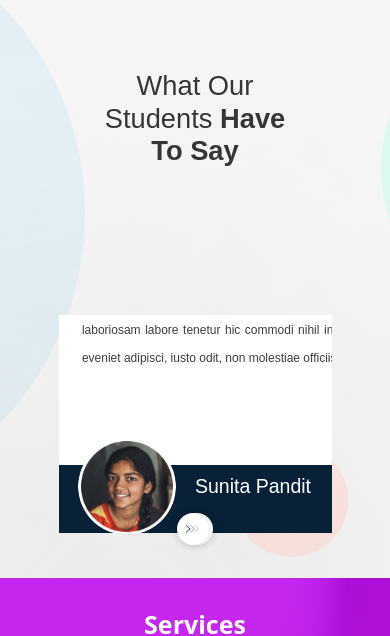
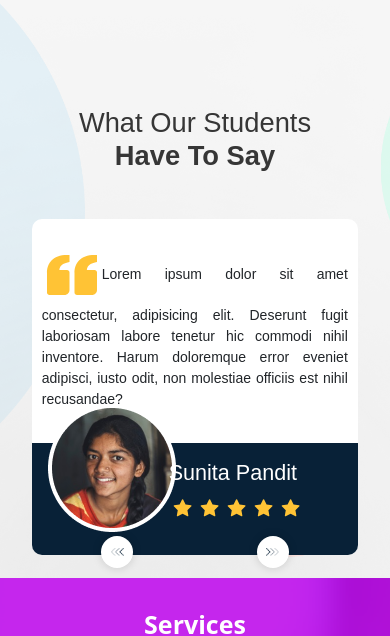
Before and after one commit to lokesbs0608/scholarSwan_bts, a React (Vite) app: page / in a window 390 px wide. Shown: the part 2942-3578 px from the top of the page. Built offline with nearby package versions, Linux system fonts and the light colour scheme.

Commit message:
testimonials

```diff
--- a/src/App.scss
+++ b/src/App.scss
@@ -39,7 +39,7 @@ body {
   width: 100%;
   height: 85% !important;
   font-family: "Montserrat", sans-serif;
-  padding: 5rem 0px;
+  padding: 5rem 0rem;
 }
 
 .swiper-button-prev,
@@ -57,6 +57,35 @@ body {
 .swiper-rtl .swiper-button-prev {
   right: var(--swiper-navigation-sides-offset, 45%) !important;
   left: auto;
+}
+
+
+
+
+@media (max-width: 768px) {
+  #pg4-content .swiper {
+
+    padding: 0;
+  }
+
+  .swiper-button-prev,
+  .swiper-button-next {
+    bottom:0% !important;
+    z-index: 100000 !important;
+  }
+
+  .swiper-button-prev,
+  .swiper-rtl .swiper-button-next {
+    left: var(--swiper-navigation-sides-offset, 25%) !important;
+    right: auto;
+
+  }
+  .swiper-button-next,
+  .swiper-rtl .swiper-button-prev {
+    right: var(--swiper-navigation-sides-offset, 25%) !important;
+    left: auto;
+  }
+
 }
 
 input {
--- a/src/pages/home/home.scss
+++ b/src/pages/home/home.scss
@@ -715,10 +715,8 @@
 
   #pg4-content {
     height: 100%;
-    width: 80%;
     margin: auto;
-    // top: -5vw;
-    // left: 0;
+
     z-index: 2;
     display: flex;
     flex-direction: column;
@@ -1678,8 +1676,8 @@
     }
 
     #pg4-content {
-      padding: 0 5vw;
-      padding-top: 25vw;
+      padding: 0 2vw;
+      padding-top: 20vw;
     }
 
     #pg4-content h2 {
@@ -1695,7 +1693,6 @@
 
     #pg4-content #swiper-pg4 {
       width: 100%;
-      margin-top: 15vw;
       justify-content: flex-start;
       display: flex;
       overflow-y: hidden;
@@ -1716,7 +1713,7 @@
     }
 
     #pg4-content #swiper-pg4 .member p {
-      padding: 6vw;
+      padding: 2vw;
       padding-top: 10vw;
       font-size: 12px;
     }
@@ -1729,8 +1726,8 @@
     #pg4-content #swiper-pg4 .member .bottom {
       width: 100%;
       height: 30%;
-      gap: 5vw;
-      padding: 3vw 5vw;
+      gap: 2vw;
+      padding: 1vw 2vw;
     }
 
     #swiper-pg4 .member .bottom .profiles {
--- a/src/pages/home/testimonials.jsx
+++ b/src/pages/home/testimonials.jsx
@@ -1,17 +1,19 @@
-import React from 'react';
+import React from "react";
 import testimonial_img1 from "../../Images/testimonial_img1.png";
 import { Swiper, SwiperSlide } from "swiper/react";
 import { Autoplay, Navigation } from "swiper/modules";
 import "swiper/css";
 import "swiper/css/navigation";
 import "swiper/css/pagination";
-import '../../App.scss'
+import "../../App.scss";
+import "./testimonials.scss";
+import { GoStarFill } from "react-icons/go";
 
 const Testimonials = () => {
   return (
-    <div id="section4" className='pt-4 py-4'>
-    <div className=" " id="pg4-content">
-      <h2>
+    <div id="section4" className="pt-4 py-4">
+      <div className=" mt-4 pt-4" id="pg4-content">
+        <h2 className="mt-4 pt-4">
           What Our Students <span>Have To Say</span>
         </h2>
         <Swiper
@@ -46,14 +48,15 @@ const Testimonials = () => {
             },
           }}
           modules={[Navigation, Autoplay]}
-        className="mySwiper"
+          style={{maxWidth:'1400px',margin:'0 auto'}}
         >
           {[1, 2, 3, 4, 5, 6, 7].map((items) => {
             return (
               <SwiperSlide>
-              <div className="gap-2" id="swiper-pg4">
-                <div className="member ">
-                  <p className=''>
+                <div className="gap-2 " id="swiper-pg4">
+                  <div className="card_container d-sm-none d-md-none d-lg-block py-3 mx-4">
+                    <div className="card_header_">
+                      <p className="">
                         <span>
                           <svg
                             width="60"
@@ -68,32 +71,27 @@ const Testimonials = () => {
                             />
                           </svg>
                         </span>
-
                         Lorem ipsum dolor sit amet consectetur, adipisicing
                         elit. Deserunt fugit laboriosam labore tenetur hic
                         commodi nihil inventore. Harum doloremque error eveniet
                         adipisci, iusto odit, non molestiae officiis est nihil
                         recusandae?
                       </p>
-                  <div className="bottom">
-                    <div className="profiles">
-                      <img
-                        className="testimonial_img1 "
-                        src={testimonial_img1}
-                        alt="arrow"
-                      />
                     </div>
+                    <div className="card_footer_">
+                      <img className="img" src={testimonial_img1} alt="arrow" />
                       <div>
                         <h4>Sunita Pandit</h4>
-                      <i className="ri-star-fill"></i>
-                      <i className="ri-star-fill"></i>
-                      <i className="ri-star-fill"></i>
-                      <i className="ri-star-fill"></i>
-                      <i className="ri-star-fill"></i>
+                        {[1, 2, 3, 4, 5].map((item) => {
+                          return (
+                            <span className="mx-1">
+                              <GoStarFill color="#FFC335" />
+                            </span>
+                          );
+                        })}
                       </div>
                     </div>
                   </div>
-
                 </div>
               </SwiperSlide>
             );
@@ -101,7 +99,7 @@ const Testimonials = () => {
         </Swiper>
       </div>
     </div>
-  )
-}
+  );
+};
 
-export default Testimonials
+export default Testimonials;
--- /dev/null
+++ b/src/pages/home/testimonials.scss
@@ -0,0 +1,37 @@
+.card_container {
+  max-height: 21rem;
+  border-radius: 10px;
+  width: 500px;
+  background-color: #ffffff;
+  margin: 10px;
+  @media (min-width: 320px) and (max-width: 575px) {
+    width: 95%;
+    align-items: center;
+  }
+}
+
+.card_header_ {
+  padding: 10px;
+  min-height: 13rem;
+}
+
+.card_footer_ {
+  min-height: 7rem;
+  background: #082137;
+  position: ab;
+  border-bottom-right-radius: 10px;
+  border-bottom-left-radius: 10px;
+  position: relative;
+  img{
+    position: absolute;
+    top: -35%;
+    left: 5%;
+  }
+  div{
+    position: absolute;
+    top: 15%;
+    left: 42%;
+    color: #fff;
+    font-size: 1.2rem;
+  }
+}
```
Lines whose indentation alone changed are shown as unchanged.
